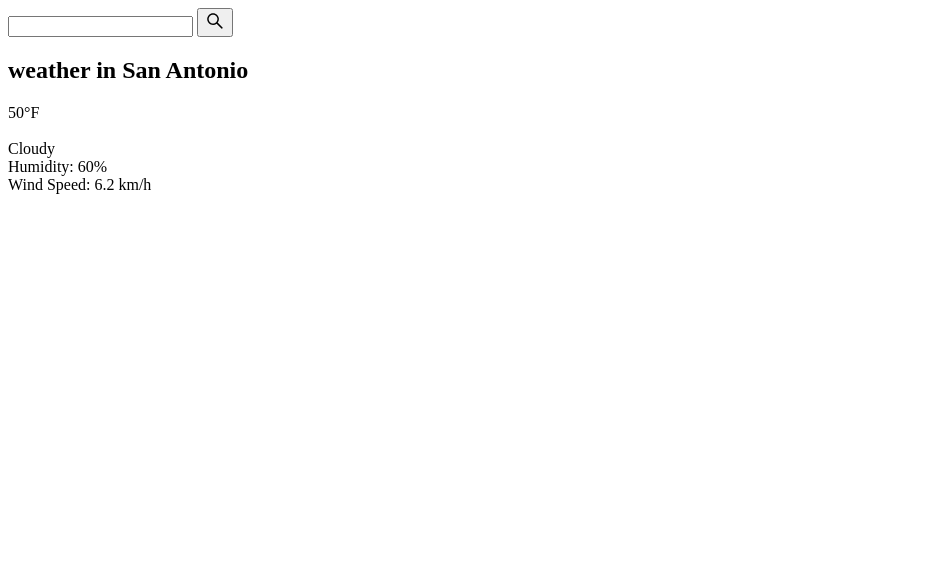
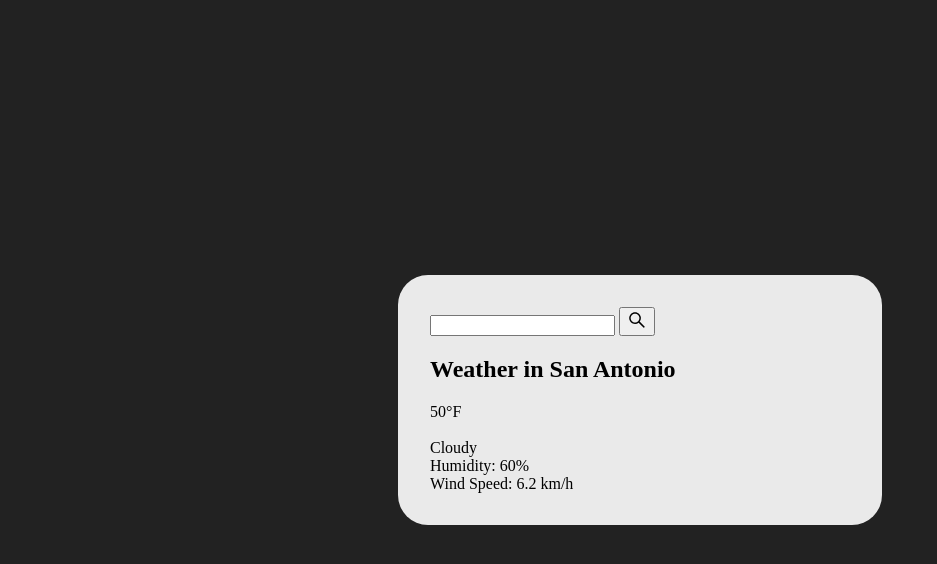
Before and after one commit to sberry940/Weather-Forecast-App, a plain HTML site: page Develop/index.html in a window 1280 px wide. Shown: the whole page, without its empty margins (0-937 px from the left). Drawn offline with Linux system fonts and the light colour scheme.

Commit message:
added basic css styling

```diff
--- a/Develop/Assets/style.css
+++ b/Develop/Assets/style.css
@@ -0,0 +1,23 @@
+body {
+
+    display: flex;
+
+    justify-content: center;
+
+    align-items: center;
+
+    height: 100vh;
+
+    margin: 0;
+
+    background: #222;
+    }
+
+  .card {
+        background: #eaeaea;
+        padding: 2em;
+        border-radius: 30px;
+        width: 100%;
+        max-width: 420px;
+        margin: 1em;
+    }
--- a/Develop/index.html
+++ b/Develop/index.html
@@ -15,7 +15,7 @@
                 <path d="M909.6 854.5L649.9 594.8C690.2 542.7 712 479 712 412c0-80.2-31.3-155.4-87.9-212.1-56.6-56.7-132-87.9-212.1-87.9s-155.5 31.3-212.1 87.9C143.2 256.5 112 331.8 112 412c0 80.1 31.3 155.5 87.9 212.1C256.5 680.8 331.8 712 412 712c67 0 130.6-21.8 182.7-62l259.7 259.6a8.2 8.2 0 0 0 11.6 0l43.6-43.5a8.2 8.2 0 0 0 0-11.6zM570.4 570.4C528 612.7 471.8 636 412 636s-116-23.3-158.4-65.6C211.3 528 188 471.8 188 412s23.3-116.1 65.6-158.4C296 211.3 352.2 188 412 188s116.1 23.2 158.4 65.6S636 352.2 636 412s-23.3 116.1-65.6 158.4z"></path></svg></button>
         </div>
         <div class="weather">
-            <h2 class="city">weather in San Antonio</h2>
+            <h2 class="city">Weather in San Antonio</h2>
             <div class="temp">50°F</div>
             <img src="" alt="" class="icon"/>
             <div class="description">Cloudy</div>
```
